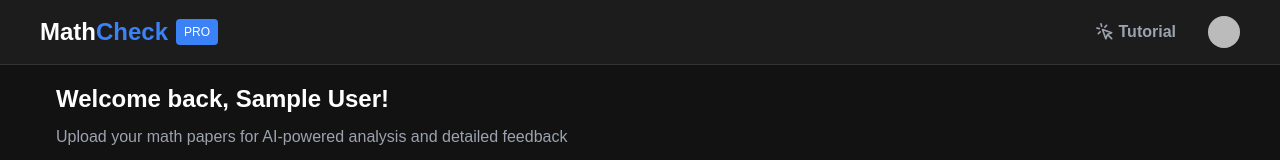
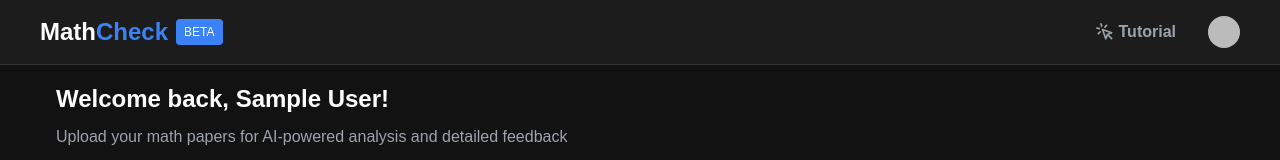
Before and after one commit to tomaszrymaszewski/PaperCheck, a Next.js app: page /dashboard in a window 1280 px wide. Shown: the top 160 px of the page. Built offline with nearby package versions, Linux system fonts and the light colour scheme; no server answers; sample sign-in values are in the browser's storage.

Commit message:
Update page.js

```diff
--- a/app/dashboard/page.js
+++ b/app/dashboard/page.js
@@ -660,7 +660,7 @@ export default function Dashboard() {
           <div style={styles.logo}>
             <div style={{...styles.logoText, ...styles.logoCheck}}>Math</div>
             <div style={{...styles.logoText, ...styles.logoMath}}>Check</div>
-            <div style={styles.logoBadge}>PRO</div>
+            <div style={styles.logoBadge}>BETA</div>
           </div>
           <div style={{display: 'flex', alignItems: 'center', gap: '1rem'}}>
             <button
```
